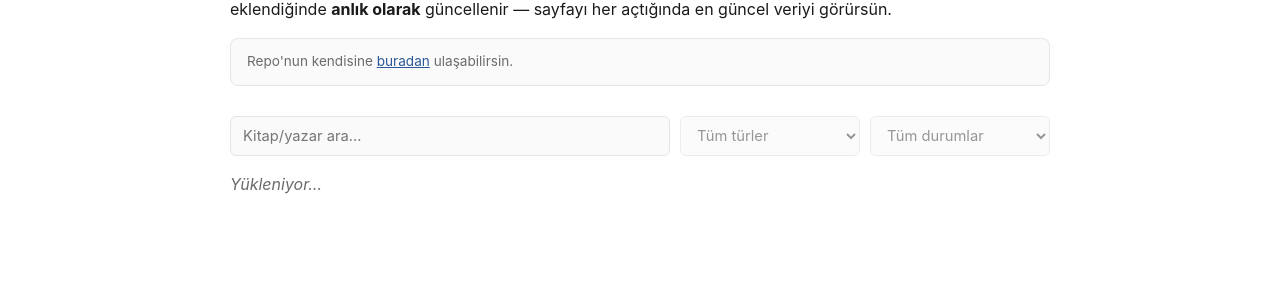
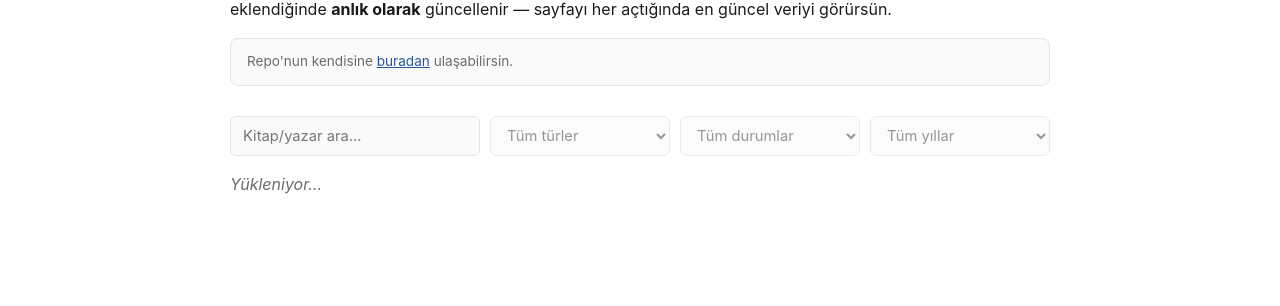
Before and after one commit to abdullah-eymen-asru/abdullah-eymen-asru.github.io, a Jekyll site: the page built from icerik/okuduklarim.md, in a window 1280 px wide. Shown: the part 334-640 px from the top of the page. Built offline with Jekyll 4.4.1, drawn with Linux system fonts in a browser that asks for light colours.

Commit message:
Add year filter to reading list markdown

```diff
--- a/icerik/okuduklarim.md
+++ b/icerik/okuduklarim.md
@@ -50,6 +50,10 @@ permalink: "/icerik/okuduklarim.html"
   <select id="durum-filtresi" class="tur-select" aria-label="Okuma durumuna göre filtrele" disabled>
     <option value="">Tüm durumlar</option>
   </select>
+
+  <select id="yil-filtresi" class="tur-select" aria-label="Yıla göre filtrele" disabled>
+    <option value="">Tüm yıllar</option>
+  </select>
 </div>
 
 <div id="okunanlar-tablo" class="scroll-list scroll-list--tablo">
```
Also changed, not shown: other parts of icerik/okuduklarim.md (+1 -0 lines).
